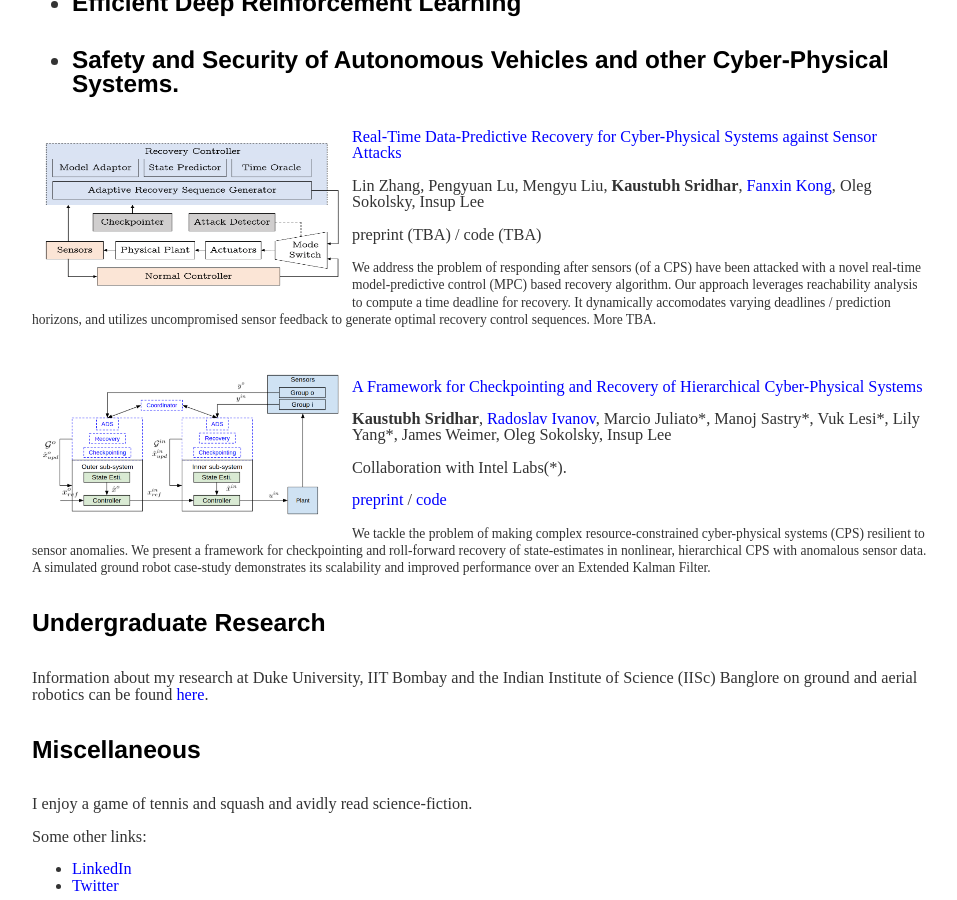
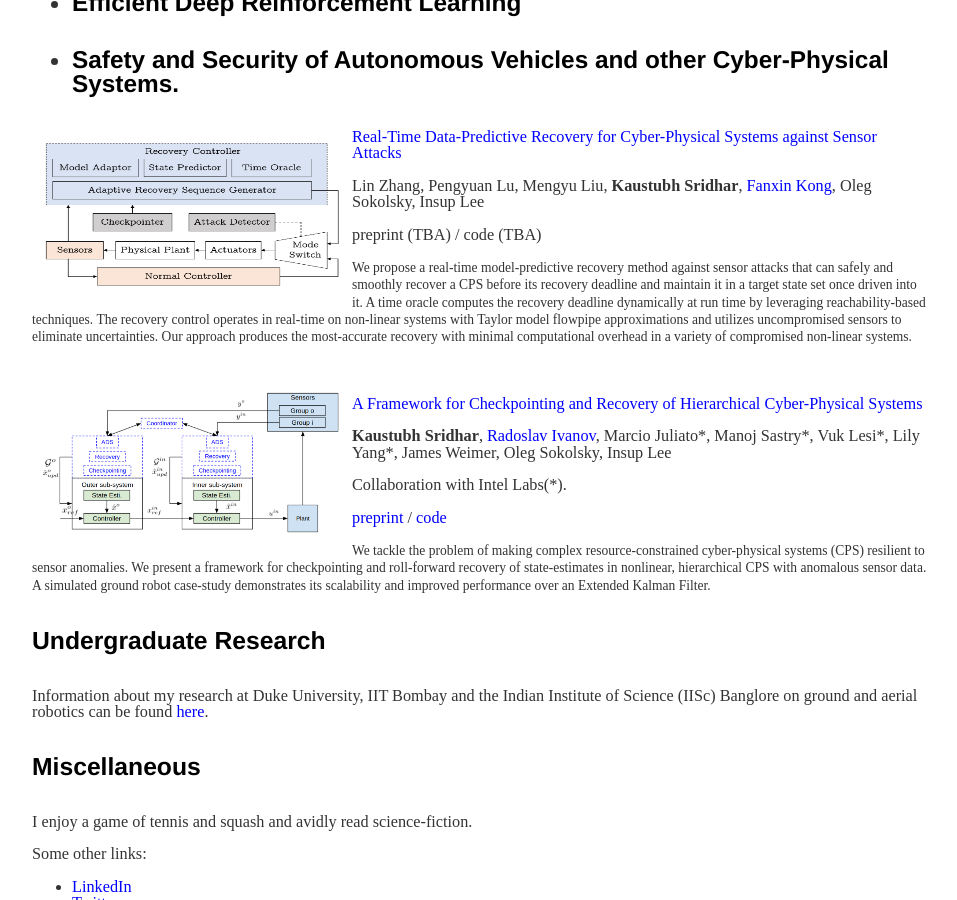
Before and after one commit to kaustubhsridhar/kaustubhsridhar_old.github.io, a Jekyll site: the page built from index.html, in a window 1280 px wide and 900 px high, scrolled down 1045 px. Shown: the whole window, without its empty margins (160-1117 px from the left). Built offline with Jekyll 4.4.1, drawn with Linux system fonts in a browser that asks for light colours.

Commit message:
Update index.html

```diff
--- a/index.html
+++ b/index.html
@@ -49,7 +49,8 @@ title: Welcome To My Homepage
 	<p><a id="MPCRecovery"><a href="">Real-Time Data-Predictive Recovery for Cyber-Physical Systems against Sensor Attacks</a></a></p>
 	<p>Lin Zhang, Pengyuan Lu, Mengyu Liu, <b>Kaustubh Sridhar</b>, <a href="https://sites.google.com/site/fanxink/">Fanxin Kong</a>, Oleg Sokolsky, Insup Lee</p>
 	<p>preprint (TBA) / code (TBA)</p>
-	<p><small>We address the problem of responding after sensors (of a CPS) have been attacked with a novel real-time model-predictive control (MPC) based recovery algorithm. Our approach leverages reachability analysis to compute a time deadline for recovery. It dynamically accomodates varying deadlines / prediction horizons, and utilizes uncompromised sensor feedback to generate optimal recovery control sequences. More TBA.</small></p>
+	<p><small>We propose a real-time model-predictive recovery method against sensor attacks that can safely and smoothly recover a CPS before its recovery deadline and maintain it in a target state set once driven into it. A time oracle computes the recovery deadline dynamically at run time by leveraging reachability-based techniques. The recovery control operates in real-time on non-linear systems with Taylor model flowpipe approximations and utilizes uncompromised sensors to eliminate uncertainties. Our approach produces the most-accurate recovery with minimal computational overhead in a variety of compromised non-linear systems.
+		</small></p>
 
 	<br>
 	<img src="/images/framework_wide.png" alt="framework" align="left" style="width:300px; height:150px; padding: 10px;" class="img_rect">
```
